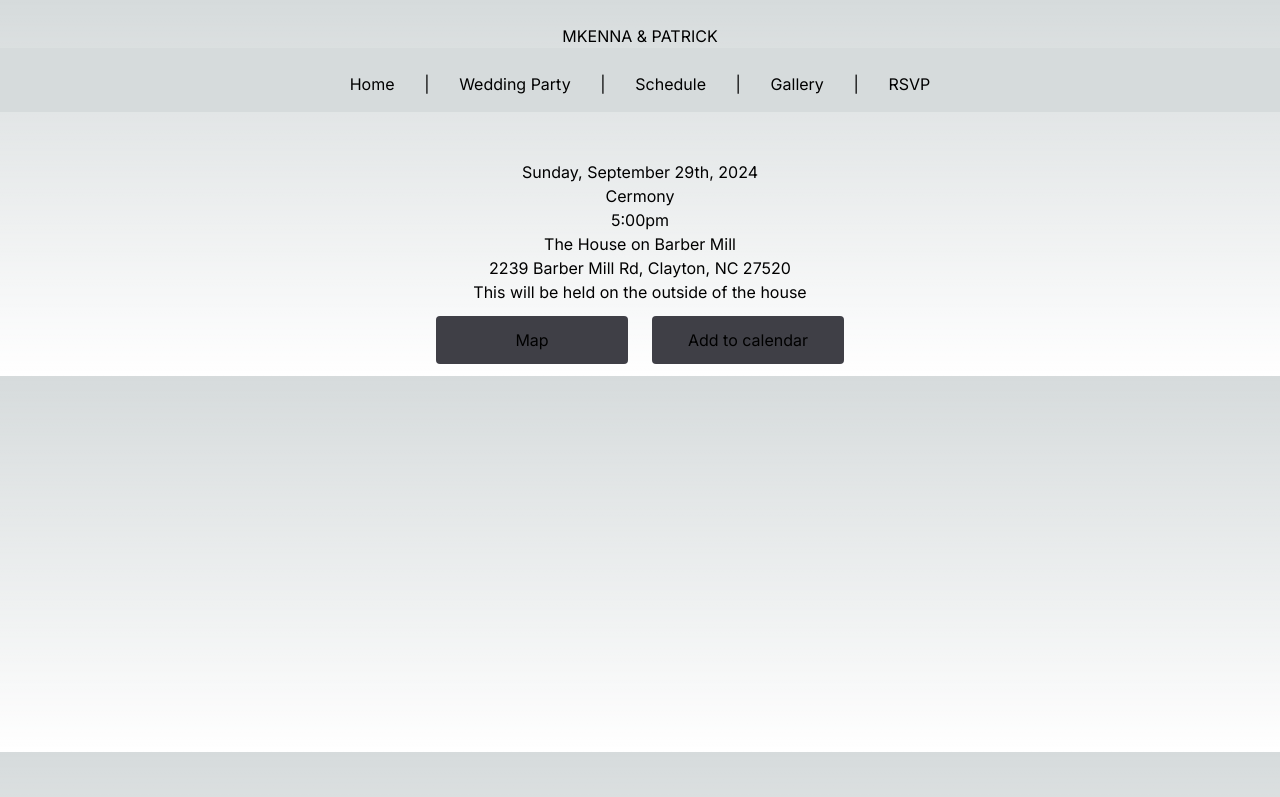
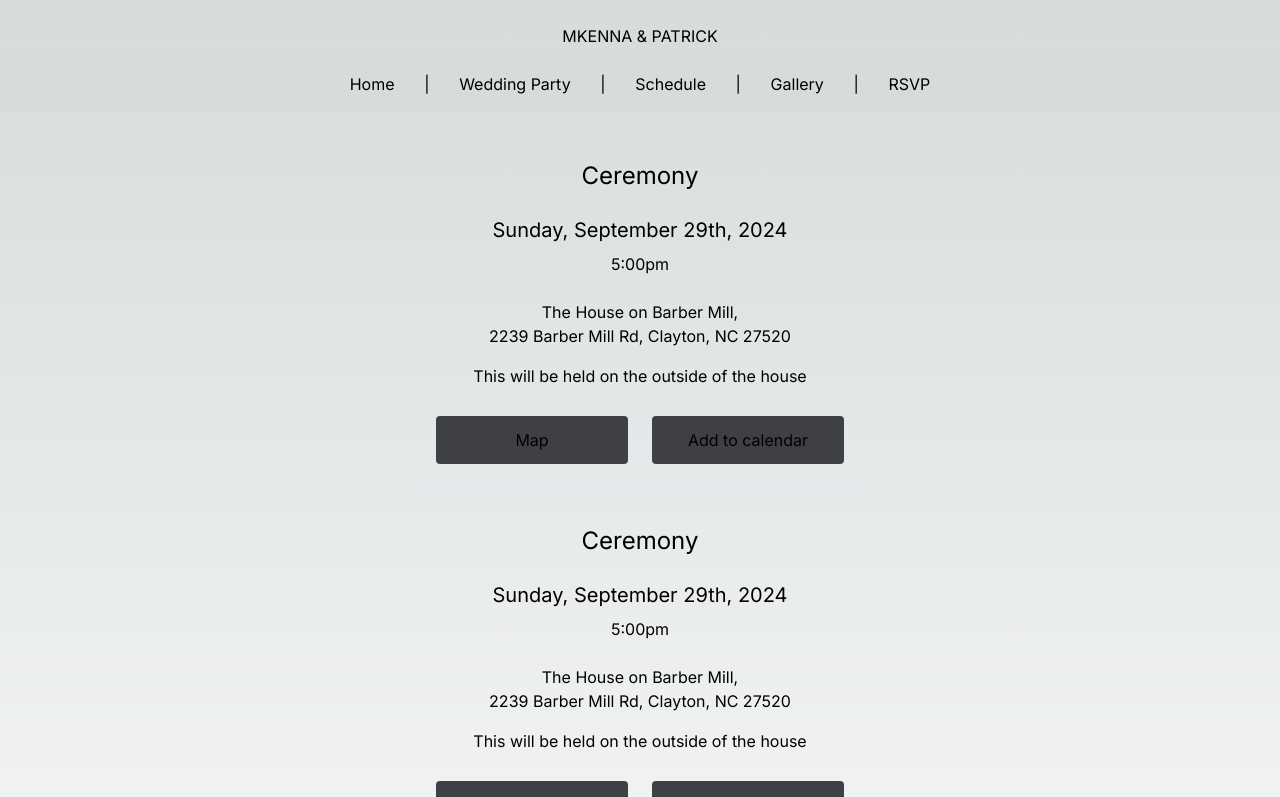
Before and after one commit to gallagherpat/website, a Next.js app: page /schedule in a window 1280 px wide. Shown: the top 797 px of the page. Built offline with nearby package versions, Linux system fonts and the light colour scheme.

Commit message:
Added schedule cards

```diff
--- a/app/components/scheduleCard.tsx
+++ b/app/components/scheduleCard.tsx
@@ -1,14 +1,15 @@
 export default function ScheduleCard(){
+
     return(
-        <main className="text-center">
-            <h1>Sunday, September 29th, 2024</h1>
-            <h2>Cermony</h2>
-            <h5>5:00pm</h5>
-            <h4>The House on Barber Mill</h4>
-            <a href="https://www.google.com/maps/place/The+House+on+Barber+Mill/@35.5939602,-78.4881662,17z/data=!3m1!4b1!4m6!3m5!1s0x89ac65385f31882b:0xdf8edf96b2848b61!8m2!3d35.5939559!4d-78.4855913!16s%2Fg%2F11p65dqswt?entry=ttu">2239 Barber Mill Rd, Clayton, NC 27520</a>
-            <p>This will be held on the outside of the house</p>
+        <main className="text-center mt-8 pb-4 border-b">
+            <h2 className="text-2xl mb-6">Ceremony</h2>
+            <h1 className="text-xl mb-2">Sunday, September 29th, 2024</h1>
+            <h5 className="mb-6">5:00pm</h5>
+            <h4>The House on Barber Mill,</h4>
+            <a className="hover:underline" target="_blank" href="https://www.google.com/maps/place/The+House+on+Barber+Mill/@35.5939602,-78.4881662,17z/data=!3m1!4b1!4m6!3m5!1s0x89ac65385f31882b:0xdf8edf96b2848b61!8m2!3d35.5939559!4d-78.4855913!16s%2Fg%2F11p65dqswt?entry=ttu">2239 Barber Mill Rd, Clayton, NC 27520</a>
+            <p className="my-4">This will be held on the outside of the house</p>
             <div>
-                <button className="w-48 h-12 bg-zinc-700 m-3 rounded hover:bg-zinc-900">Map</button>
+                <a href="https://www.google.com/maps/place/The+House+on+Barber+Mill/@35.5939602,-78.4881662,17z/data=!3m1!4b1!4m6!3m5!1s0x89ac65385f31882b:0xdf8edf96b2848b61!8m2!3d35.5939559!4d-78.4855913!16s%2Fg%2F11p65dqswt?entry=ttu"><button className="w-48 h-12 bg-zinc-700 m-3 rounded hover:bg-zinc-900">Map</button></a>
                 <button className="w-48 h-12 bg-zinc-700 m-3 rounded hover:bg-zinc-900">Add to calendar</button>
             </div>
         </main>
--- a/app/schedule/page.tsx
+++ b/app/schedule/page.tsx
@@ -1,8 +1,11 @@
 import ScheduleCard from "../components/scheduleCard"
 export default function Page() {
     return(
-        <main className="w-3/4 mx-auto mt-12">
+        <main className="w-3/4 mx-auto mt-12 max-w-md">
             <ScheduleCard/>
+            <ScheduleCard/>
+            <ScheduleCard/>
+
         </main>
     )
 }
```
